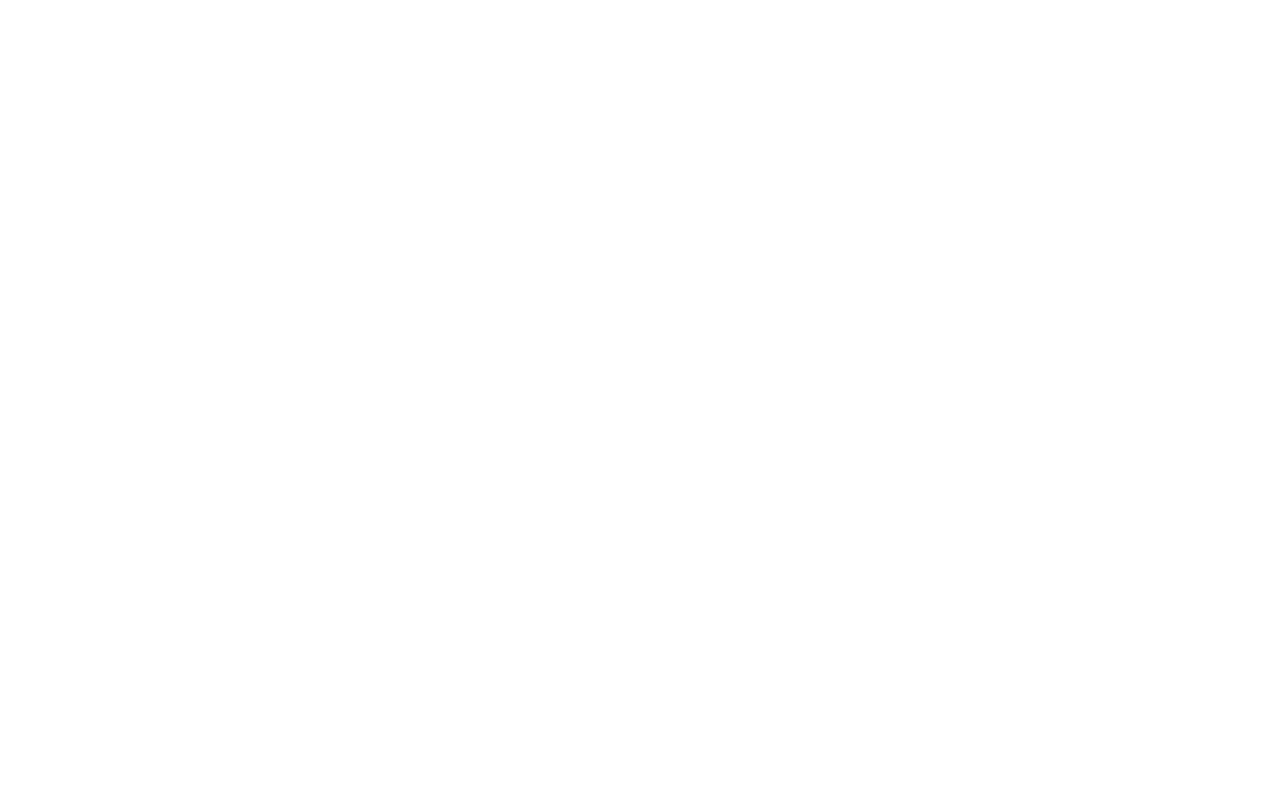
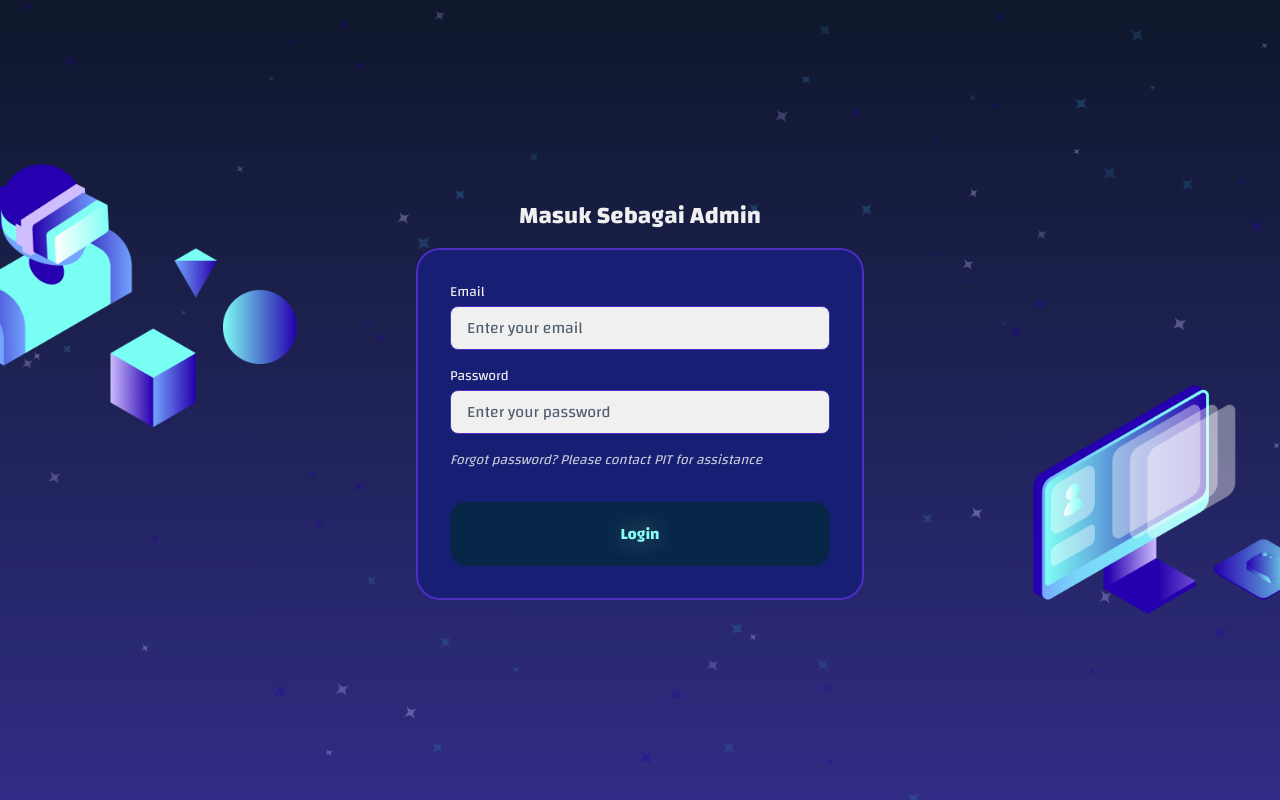
Before and after one commit to syaquiii/IT-FEST-2025, a Next.js app: page /mangujo/login in a window 1280 px wide. Built offline with nearby package versions, Linux system fonts and the light colour scheme.

Commit message:
feat: Admin Login (UI only)

```diff
--- a/src/app/mangujo/login/page.tsx
+++ b/src/app/mangujo/login/page.tsx
@@ -1,7 +1,8 @@
+import AdminLoginContainer from "@/feature/_admin/login/container/AdminLoginContainer";
 import React from "react";
 
 const page = () => {
-  return <div></div>;
+  return <AdminLoginContainer />;
 };
 
 export default page;
--- /dev/null
+++ b/src/feature/_admin/login/components/LoginForm.tsx
@@ -0,0 +1,42 @@
+import React from "react";
+import { Input } from "@/shared/components/ui/Input";
+import { Button } from "@/shared/components/ui/Button";
+
+const LoginForm = () => {
+  return (
+    <form className="w-full max-w-md mx-auto min-h-[20rem] p-4 sm:p-6 md:p-8 text-white font-changa bg-blue-400 z-20 rounded-2xl sm:rounded-3xl border-2 border-purple-300">
+      <div className="space-y-3 sm:space-y-4">
+        <Input
+          label="Email"
+          type="email"
+          placeholder="Enter your email"
+          required
+          className="text-sm sm:text-base"
+        />
+
+        <Input
+          label="Password"
+          type="password"
+          placeholder="Enter your password"
+          required
+          className="text-sm sm:text-base"
+        />
+        <div className="text-xs sm:text-sm text-white/80 italic group">
+          <span className="opacity-0 group-hover:opacity-100 transition-opacity duration-200"></span>
+          Forgot password? Please contact PIT for assistance
+        </div>
+        <div className="pt-3 sm:pt-4">
+          <Button
+            type="submit"
+            size={"small"}
+            className="w-full text-sm sm:text-base"
+          >
+            Login
+          </Button>
+        </div>
+      </div>
+    </form>
+  );
+};
+
+export default LoginForm;
--- /dev/null
+++ b/src/feature/_admin/login/components/Ornament.tsx
@@ -0,0 +1,23 @@
+import Image from "next/image";
+import React from "react";
+import Ornament1 from "@/assets/img/hero/ornament1.webp";
+import Ornament2 from "@/assets/img/hero/ornament2.webp";
+
+const Ornament = () => {
+  return (
+    <div className="w-full h-full absolute top-0  ">
+      <Image
+        src={Ornament1}
+        alt="ornament 1"
+        className="absolute top-16 left-0 xl:w-80 lg:w-70 w-48 "
+      />
+      <Image
+        src={Ornament2}
+        alt="ornament 2"
+        className="absolute bottom-16 right-0 xl:w-70 lg:w-64 w-48"
+      />
+    </div>
+  );
+};
+
+export default Ornament;
--- /dev/null
+++ b/src/feature/_admin/login/container/AdminLoginContainer.tsx
@@ -0,0 +1,21 @@
+import Stars from "@/feature/hero/components/Stars";
+import React from "react";
+import Ornament from "../components/Ornament";
+import LoginForm from "../components/LoginForm";
+
+const AdminLoginContainer = () => {
+  return (
+    <section className="bg-gradient-to-b from-slate-900 relative to-indigo-900 overflow-hidden h-screen">
+      <div className=" flex items-center gap-4 flex-col justify-center h-full mycontainer">
+        <div className="font-changa text-2xl text-white font-bold">
+          <h6 className="">Masuk Sebagai Admin</h6>
+        </div>
+        <LoginForm />
+        <Stars />
+        <Ornament />
+      </div>
+    </section>
+  );
+};
+
+export default AdminLoginContainer;
--- /dev/null
+++ b/src/shared/components/ui/Input.tsx
@@ -0,0 +1,59 @@
+import React, { forwardRef } from "react";
+import { InputHTMLAttributes } from "react";
+import { VariantProps, cva } from "class-variance-authority";
+import { cn } from "@/shared/utils/cn";
+
+const inputVariants = cva(
+  "rounded-lg w-full px-4 py-2 font-changa transition-colors focus:outline-none focus:ring-2",
+  {
+    variants: {
+      variant: {
+        primary:
+          "bg-white text-blue-400 border border-purple-300 focus:ring-purple-400 placeholder:text-gray-400",
+        secondary:
+          "bg-white text-white border-2 border-blue-300 focus:ring-blue-400 placeholder:text-white/60",
+        error:
+          "bg-white text-white border border-red-400 focus:ring-red-500 placeholder:text-white/50",
+      },
+      size: {
+        small: "h-9 text-sm",
+        medium: "h-11 text-base",
+        large: "h-12 text-lg",
+      },
+    },
+    defaultVariants: {
+      variant: "primary",
+      size: "medium",
+    },
+  }
+);
+
+export interface InputProps
+  extends Omit<InputHTMLAttributes<HTMLInputElement>, "size">,
+    VariantProps<typeof inputVariants> {
+  label?: string;
+  error?: string;
+}
+
+const Input = forwardRef<HTMLInputElement, InputProps>(
+  ({ className, size, variant, label, error, ...props }, ref) => {
+    return (
+      <div className="w-full space-y-2">
+        {label && (
+          <label className="block text-white font-medium text-sm mb-1">
+            {label}
+          </label>
+        )}
+        <input
+          className={cn(inputVariants({ variant, size, className }))}
+          ref={ref}
+          {...props}
+        />
+        {error && <p className="text-red-400 text-xs mt-1">{error}</p>}
+      </div>
+    );
+  }
+);
+
+Input.displayName = "Input";
+export { Input, inputVariants };
```
Also changed, not shown: 1 other file (tests, documents, lock files or other folders).
